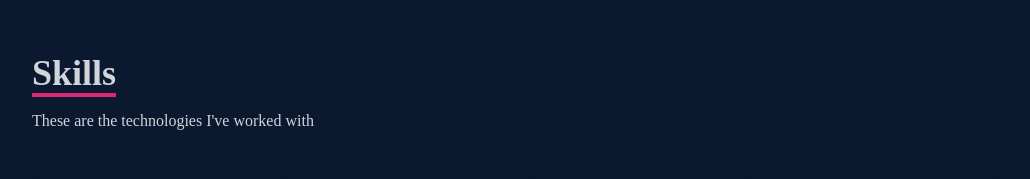
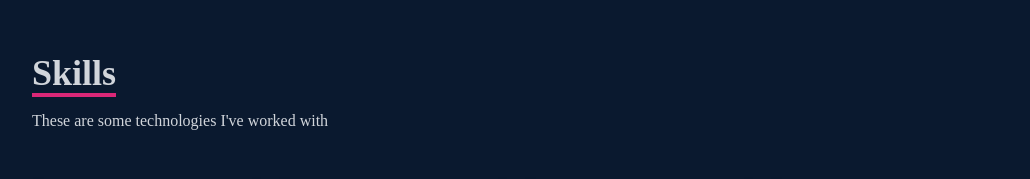
Before and after one commit to brianguyen97/portfolio, a React (Create React App) app: page / in a window 1280 px wide. Shown: the part 1722-1901 px from the top of the page, without its empty margins (124-1154 px from the left). Built offline with nearby package versions, Linux system fonts and the light colour scheme.

Commit message:
change wording

```diff
--- a/src/components/Skills.js
+++ b/src/components/Skills.js
@@ -18,7 +18,7 @@ function Skills() {
           <p className="text-4xl font-bold inline border-b-4 border-pink-600 ">
             Skills
           </p>
-          <p className="py-4">These are the technologies I've worked with</p>
+          <p className="py-4">These are some technologies I've worked with</p>
         </div>
 
         <div className="w-full grid grid-cols-2 sm:grid-cols-4 gap-4 text-center py-8">
```
